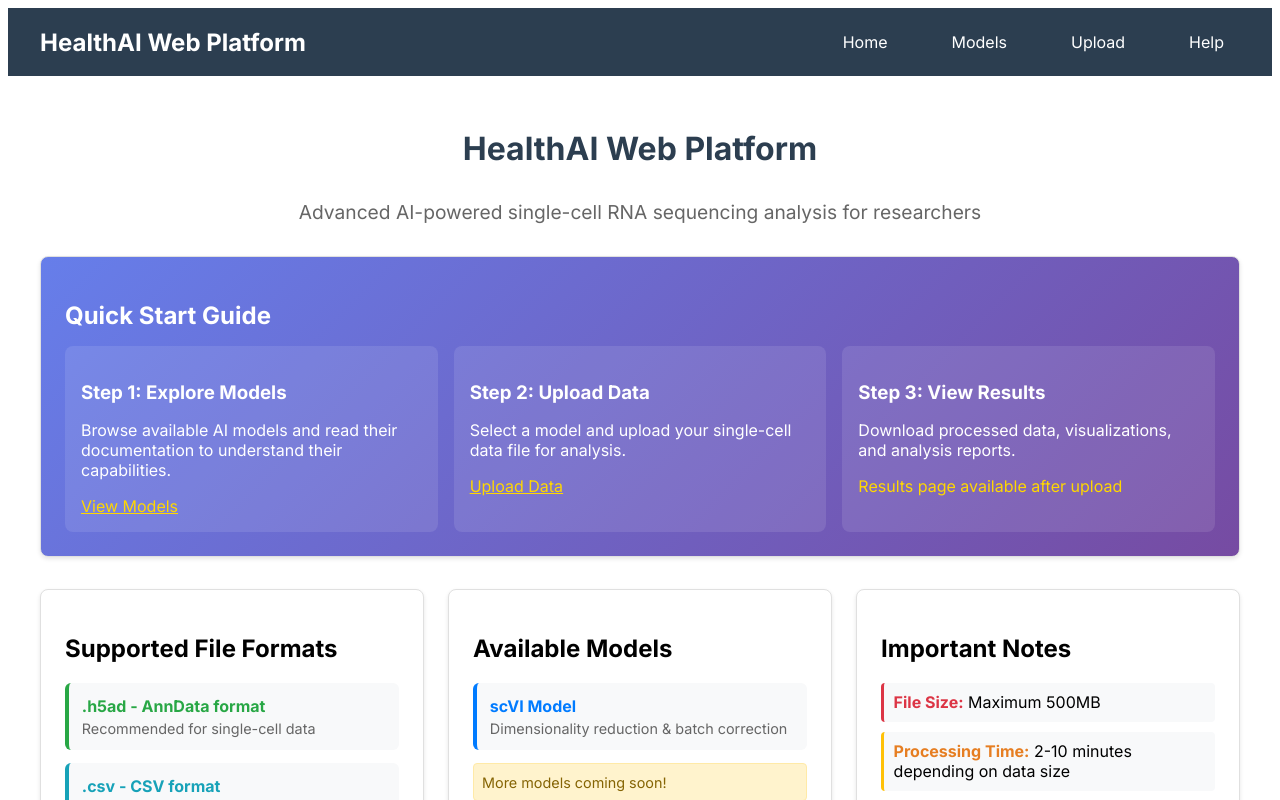
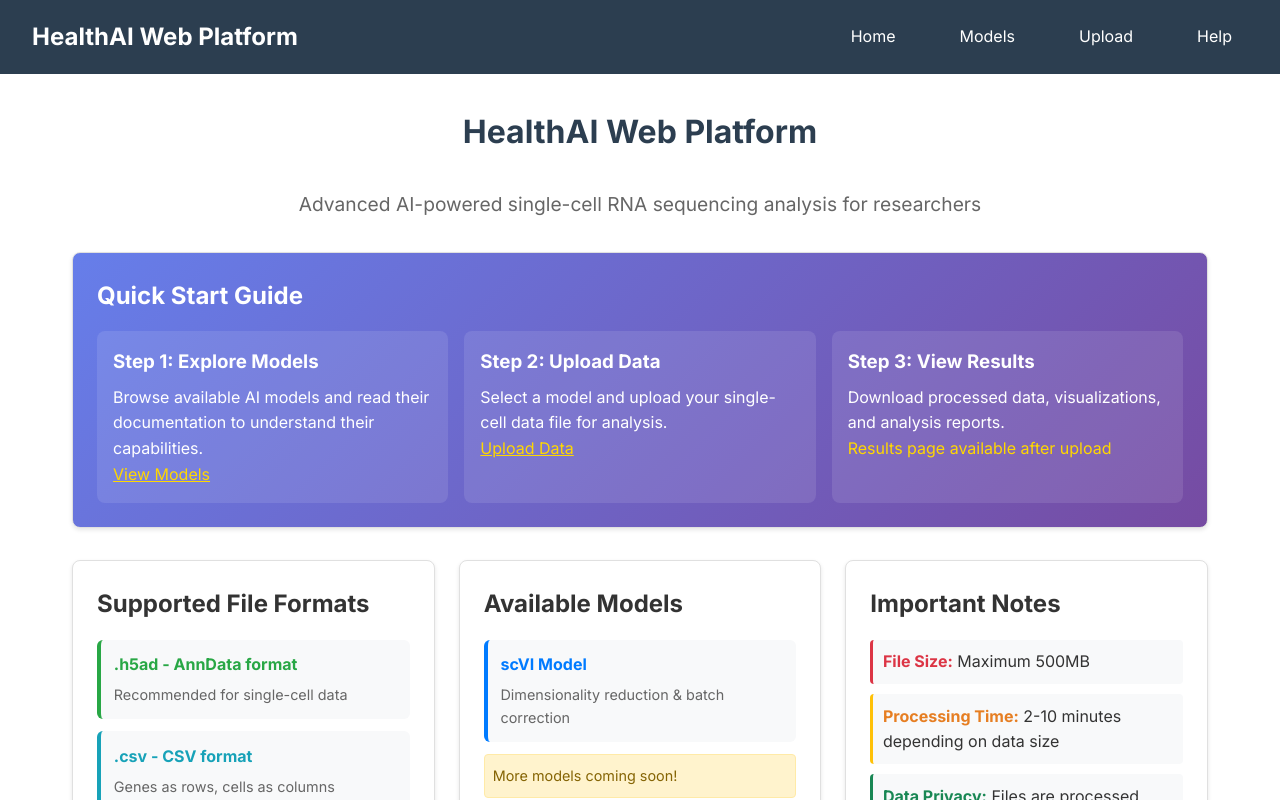
Before and after one commit to UoM-HealthAI/HealthAIweb, a React (Create React App) app in the folder frontend/: page / in a window 1280 px wide. Shown: the top 800 px of the page. Built offline with nearby package versions, Linux system fonts and the light colour scheme.

Commit message:
Fix API routing and CSS styling issues for production deployment

```diff
--- a/frontend/src/App.css
+++ b/frontend/src/App.css
@@ -1,7 +1,22 @@
+
+/* Reset and base styles */
+* {
+  margin: 0;
+  padding: 0;
+  box-sizing: border-box;
+}
+
+body {
+  font-family: -apple-system, BlinkMacSystemFont, 'Segoe UI', 'Roboto', 'Oxygen', 'Ubuntu', 'Cantarell', 'Open Sans', 'Helvetica Neue', sans-serif;
+  line-height: 1.6;
+  color: #333;
+  background-color: #fff;
+}
+
 /* Overall app styles */
 .App {
   min-height: 100vh;
-  font-family: 'Inter', -apple-system, BlinkMacSystemFont, 'Segoe UI', 'Roboto', 'Oxygen', 'Ubuntu', 'Cantarell', 'Open Sans', 'Helvetica Neue', sans-serif, 'Apple Color Emoji', 'Segoe UI Emoji', 'Segoe UI Symbol', 'Noto Color Emoji';
+  font-family: -apple-system, BlinkMacSystemFont, 'Segoe UI', 'Roboto', 'Oxygen', 'Ubuntu', 'Cantarell', 'Open Sans', 'Helvetica Neue', sans-serif;
 }
 
 /* Top navigation bar */
@@ -41,6 +56,16 @@
   padding: 2rem;
   max-width: 1200px;
   margin: 0 auto;
+  width: 100%;
+}
+
+/* Page container */
+.page-container {
+  max-width: 1200px;
+  margin: 0 auto;
+  padding: 2rem;
+  min-height: calc(100vh - 100px);
+  width: 100%;
 }
 
 /* Page title */
--- a/frontend/src/pages/Models.tsx
+++ b/frontend/src/pages/Models.tsx
@@ -33,7 +33,7 @@
 
   const fetchModels = async () => {
     try {
-      const response = await fetch('/models');
+      const response = await fetch('/api/models');
 
       if (!response.ok) {
         throw new Error(`HTTP error! status: ${response.status}`);
@@ -52,7 +52,7 @@
   // Function to load model documentation
   const loadModelDocumentation = async (modelId: string) => {
     try {
-      const response = await fetch(`/models/${modelId}/documentation`);
+      const response = await fetch(`/api/models/${modelId}/documentation`);
       if (response.ok) {
         const data = await response.json();
         setModelDocs(prev => ({
--- a/frontend/src/pages/Results.tsx
+++ b/frontend/src/pages/Results.tsx
@@ -48,7 +48,7 @@
   const fetchResult = async (id: string) => {
     try {
       console.log('Fetching results... Task ID:', id);
-      const response = await fetch(`http://localhost:8000/tasks/${id}`);
+      const response = await fetch(`/api/tasks/${id}`);
 
       if (!response.ok) {
         throw new Error('Could not fetch results.');
@@ -74,7 +74,7 @@
   // File download function
   const downloadFile = async (filePath: string, fileName: string) => {
     try {
-      const response = await fetch(`http://localhost:8000/${filePath}`);
+      const response = await fetch(`/api/${filePath}`);
       if (!response.ok) {
         throw new Error('Download failed');
       }
@@ -180,7 +180,7 @@
                     <h4 style={{color: '#007bff', marginBottom: '1rem'}}>UMAP Visualization</h4>
                     <div style={{textAlign: 'center', marginBottom: '1rem'}}>
                       <img
-                        src={`http://localhost:8000/${result.metadata.execution_result.visualizations.umap_plot}`}
+                        src={`/api/${result.metadata.execution_result.visualizations.umap_plot}`}
                         alt="UMAP Plot"
                         style={{
                           width: '100%',
@@ -217,7 +217,7 @@
                     <h4 style={{color: '#007bff', marginBottom: '1rem'}}>Training Progress</h4>
                     <div style={{textAlign: 'center', marginBottom: '1rem'}}>
                       <img
-                        src={`http://localhost:8000/${result.metadata.execution_result.visualizations.loss_curve}`}
+                        src={`/api/${result.metadata.execution_result.visualizations.loss_curve}`}
                         alt="Loss Curve"
                         style={{
                           width: '100%',
--- a/frontend/src/pages/Upload.tsx
+++ b/frontend/src/pages/Upload.tsx
@@ -73,7 +73,7 @@
       formData.append('parameters', JSON.stringify(parameters));
 
       // Send file to backend
-      const response = await fetch(`/predict/${selectedModel}`, {
+      const response = await fetch(`/api/predict/${selectedModel}`, {
         method: 'POST',
         body: formData,
       });
```
Also changed, not shown: 1 other file (tests, documents, lock files or other folders).
